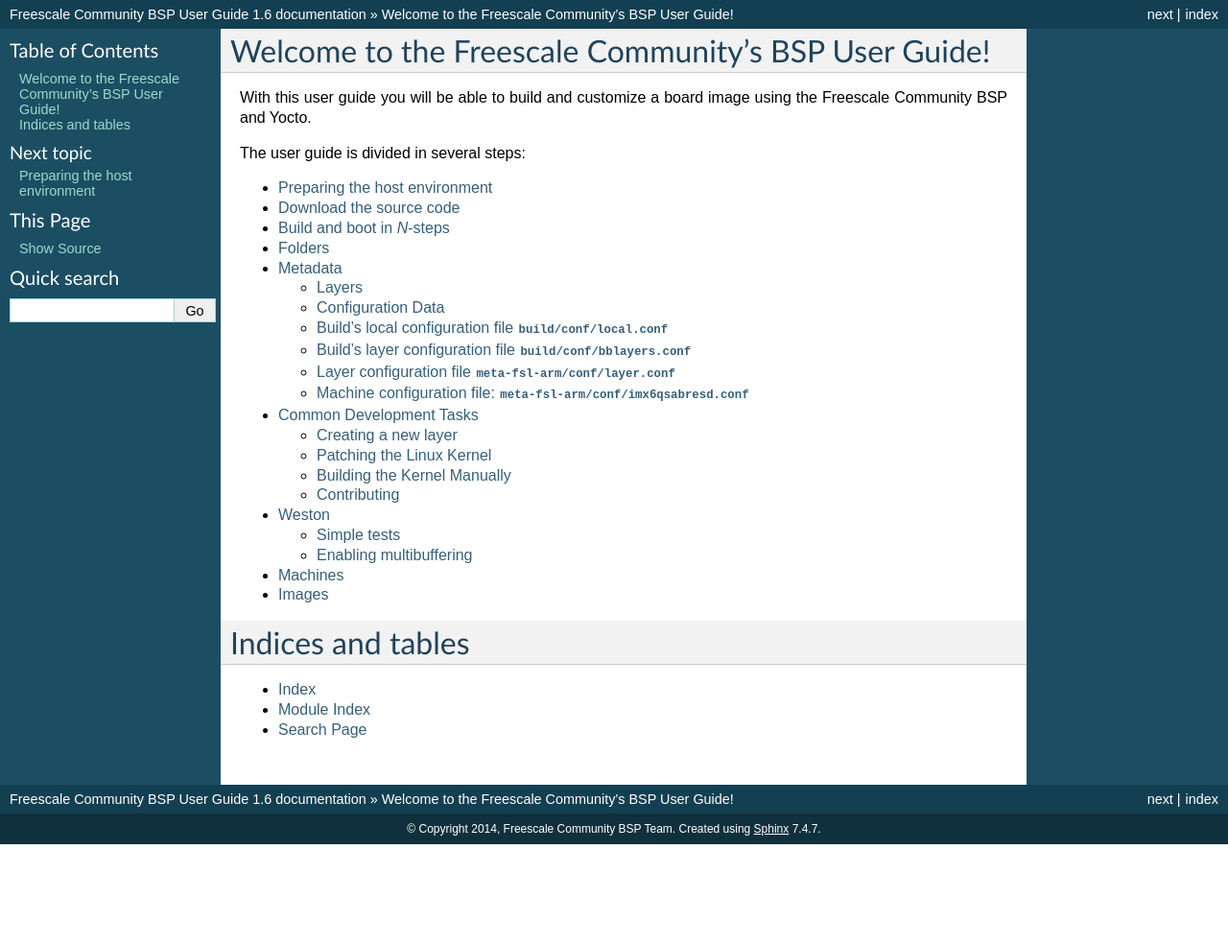
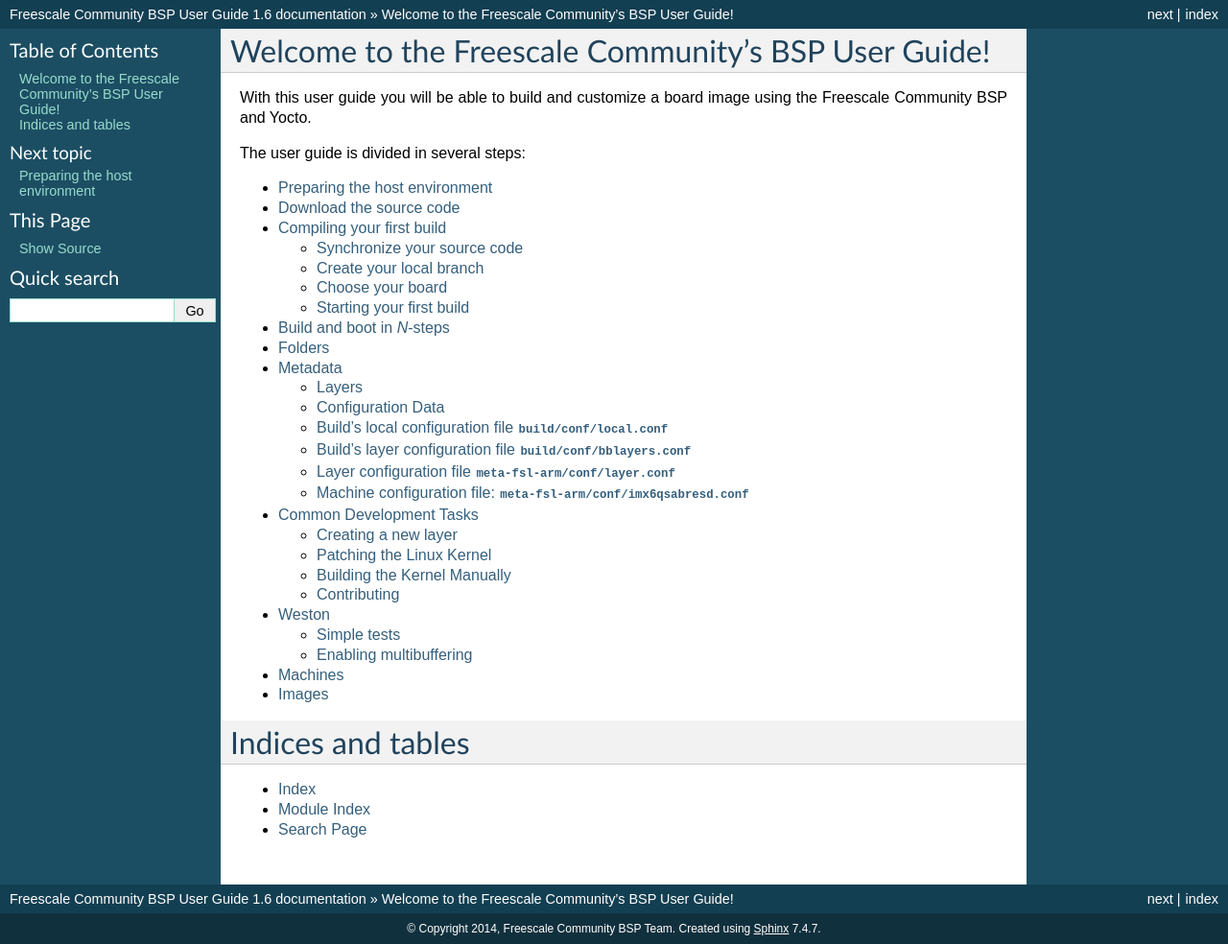
Before and after one commit to Freescale/Documentation, a Sphinx documentation site: the page built from user-guide/source/index.rst, in a window 1280 px wide. Shown: the whole page at 96% size. Built offline with Sphinx 7.4.7, drawn with Linux system fonts in a browser that asks for light colours; before the commit the page ends 900 px from its top, so only the background shows below that; some of the changed lines change nothing that is shown.

Commit message:
UG: add first build
Signed-off-by: Lucas Dutra Nunes <ldnunes@ossystems.com.br>

```diff
--- /dev/null
+++ b/user-guide/source/first-build.rst
@@ -0,0 +1,223 @@
+Compiling your first build
+==========================
+
+Synchronize your source code
+****************************
+
+Make sure that your copy of the source code is up-to-date. So, run this command
+to synchronize it::
+
+    $ repo sync
+
+Create your local branch
+************************
+
+Do your work on a different branch, to help organizing your work. You can do
+that by running this repo command::
+
+    $ repo start <new branch name> --all
+
+*Why should I create a local branch?*
+
+If you change *any* source code (for example, choosing another preferred kernel)
+and want to sync again, or use master instead of a stable branch, you will be
+able to rebase or sync your source code, even with your changes. This will also
+make easier in case you find a bug, fix it, and want to send a patch back to the
+community.
+
+Choose your board
+*****************
+
+To setup your build environment run the following command on the project root::
+
+    $ source setup-environment build
+
+After the command finishes you will be in the newly created build directory. All
+build actions will happen inside using this directory as starting point.
+
+The default board for daisy is imx6qsabresd, you can choose QSB or imx28 if you
+prefer::
+
+    $ vi conf/local.conf
+
+Your default local.conf file can looks like::
+
+    MACHINE ??= 'imx6qsabresd'
+    DISTRO ?= 'poky'
+    PACKAGE_CLASSES ?= "package_rpm"
+    EXTRA_IMAGE_FEATURES = "debug-tweaks"
+    USER_CLASSES ?= "buildstats image-mklibs image-prelink"
+    PATCHRESOLVE = "noop"
+    BB_DISKMON_DIRS = "\
+    STOPTASKS,${TMPDIR},1G,100K \
+    STOPTASKS,${DL_DIR},1G,100K \
+    STOPTASKS,${SSTATE_DIR},1G,100K \
+    ABORT,${TMPDIR},100M,1K \
+         ABORT,${DL_DIR},100M,1K \
+    ABORT,${SSTATE_DIR},100M,1K"
+    CONF_VERSION = "1"
+
+    BB_NUMBER_THREADS = '4'
+    PARALLEL_MAKE = '-j 4'
+    ACCEPT_FSL_EULA = ""
+
+Change the MACHINE variable to your board name. In order to figure out what is
+the machine name you can list the machines directory. Here is the command to do
+so for the Freescale boards::
+
+    $ ls ../sources/meta-fsl-arm/conf/machine/*.conf | \
+      xargs -n1 -i basename {} .conf | sort
+    imx23evk
+    imx28evk
+    imx31pdk
+    imx35pdk
+    imx51evk
+    imx53ard
+    imx53qsb
+    imx6dlsabreauto
+    imx6dlsabresd
+    imx6qsabreauto
+    imx6qsabresd
+    imx6slevk
+    imx6solosabreauto
+    imx6solosabresd
+    twr-vf65gs10
+
+For non-Freescale boards use::
+
+    $ ls ../sources/meta-fsl-arm-extra/conf/machine/*.conf | \
+      xargs -n1 -i basename {} .conf | sort
+    cfa10036
+    cfa10037
+    cfa10049
+    cfa10055
+    cfa10056
+    cfa10057
+    cfa10058
+    cgtqmx6
+    cubox-i
+    imx233-olinuxino-maxi
+    imx233-olinuxino-micro
+    imx233-olinuxino-mini
+    imx233-olinuxino-nano
+    imx6qsabrelite
+    m28evk
+    m53evk
+    nitrogen6x
+    nitrogen6x-lite
+    pcl052
+    pcm052
+    quartz
+    wandboard-dual
+    wandboard-quad
+    wandboard-solo
+
+And to print all the boards just use both directories::
+
+    $ ls ../sources/meta-fsl-arm/conf/machine/*.conf \
+      ../sources/meta-fsl-arm-extra/conf/machine/*.conf | \
+      xargs -n1 -i basename {} .conf | sort
+    cfa10036
+    cfa10037
+    cfa10049
+    cfa10055
+    cfa10056
+    cfa10057
+    cfa10058
+    cgtqmx6
+    cubox-i
+    imx233-olinuxino-maxi
+    imx233-olinuxino-micro
+    imx233-olinuxino-mini
+    imx233-olinuxino-nano
+    imx23evk
+    imx28evk
+    imx31pdk
+    imx35pdk
+    imx51evk
+    imx53ard
+    imx53qsb
+    imx6dlsabreauto
+    imx6dlsabresd
+    imx6qsabreauto
+    imx6qsabrelite
+    imx6qsabresd
+    imx6slevk
+    imx6solosabreauto
+    imx6solosabresd
+    m28evk
+    m53evk
+    nitrogen6x
+    nitrogen6x-lite
+    pcl052
+    pcm052
+    quartz
+    twr-vf65gs10
+    wandboard-dual
+    wandboard-quad
+    wandboard-solo
+
+Please be sure to use the exact name of the board as the value of the variable,
+as the tools will complain if a different name is used.
+
+Also, look at the meta-fsl-arm:daisy release notes: Freescale Community BSP Release Notes
+1.6 documentation for more information about new boards added on this release.
+
+Starting your first build
+*************************
+
+The biggest image from *meta-fsl-demos* is **fsl-image-gui**. It has X11,
+gstreamer, fsl codec for gstreamer, unit-test, gpu, one gpu sample (with source
+code) for imx53 and QT 4.8. But it takes a lot of time to build (if you are luck
+and have a powerful machine, it will take only few hours). If you have already
+built it once, it will take about 3 seconds to decide nothing has been changed
+and about 15 minutes to generate the image file (it's a 750MB rootfs, so it does
+take some time to create such big file).
+
+There are several other images you can create. In order to see which ones are
+present on the Poky Platfom Builder (the core tool of the Yocto Project), please
+run::
+
+    $ ls ../sources/poky/meta*/recipes*/images/*.bb | \
+      xargs -n1 -i basename {} .bb | sort
+    build-appliance-image_8.0
+    core-image-base
+    core-image-clutter
+    core-image-directfb
+    core-image-full-cmdline
+    core-image-lsb
+    core-image-lsb-dev
+    core-image-lsb-sdk
+    core-image-minimal
+    core-image-minimal-dev
+    core-image-minimal-initramfs
+    core-image-minimal-mtdutils
+    core-image-multilib-example
+    core-image-rt
+    core-image-rt-sdk
+    core-image-sato
+    core-image-sato-dev
+    core-image-sato-sdk
+    core-image-testmaster
+    core-image-testmaster-initramfs
+    core-image-weston
+    core-image-x11
+    qt4e-demo-image
+
+Also, if you added other layers there may be other images available to
+you. Check their documentation to see the available images provided by them.
+
+For your first image, start with **core-image-base**. It does not have X11,
+gstreamer or QT, but it only take 30 minutes to build at first time. And it
+should work just fine for any board.
+
+Following the complete sequence of commands, make sure you're on the right
+build directory (named "build", if you followed this tutorial to the letter),
+then run::
+
+    $ bitbake core-image-base
+
+And then the build process will start.
+
+.. note:: as of 2014-02-24, the required disk space for building a
+          *core-image-image* is about ~18GB.
--- a/user-guide/source/index.rst
+++ b/user-guide/source/index.rst
@@ -15,6 +15,7 @@
    :maxdepth: 2
 
    download
+   first-build
    nsteps
    folders
    metadata
```
